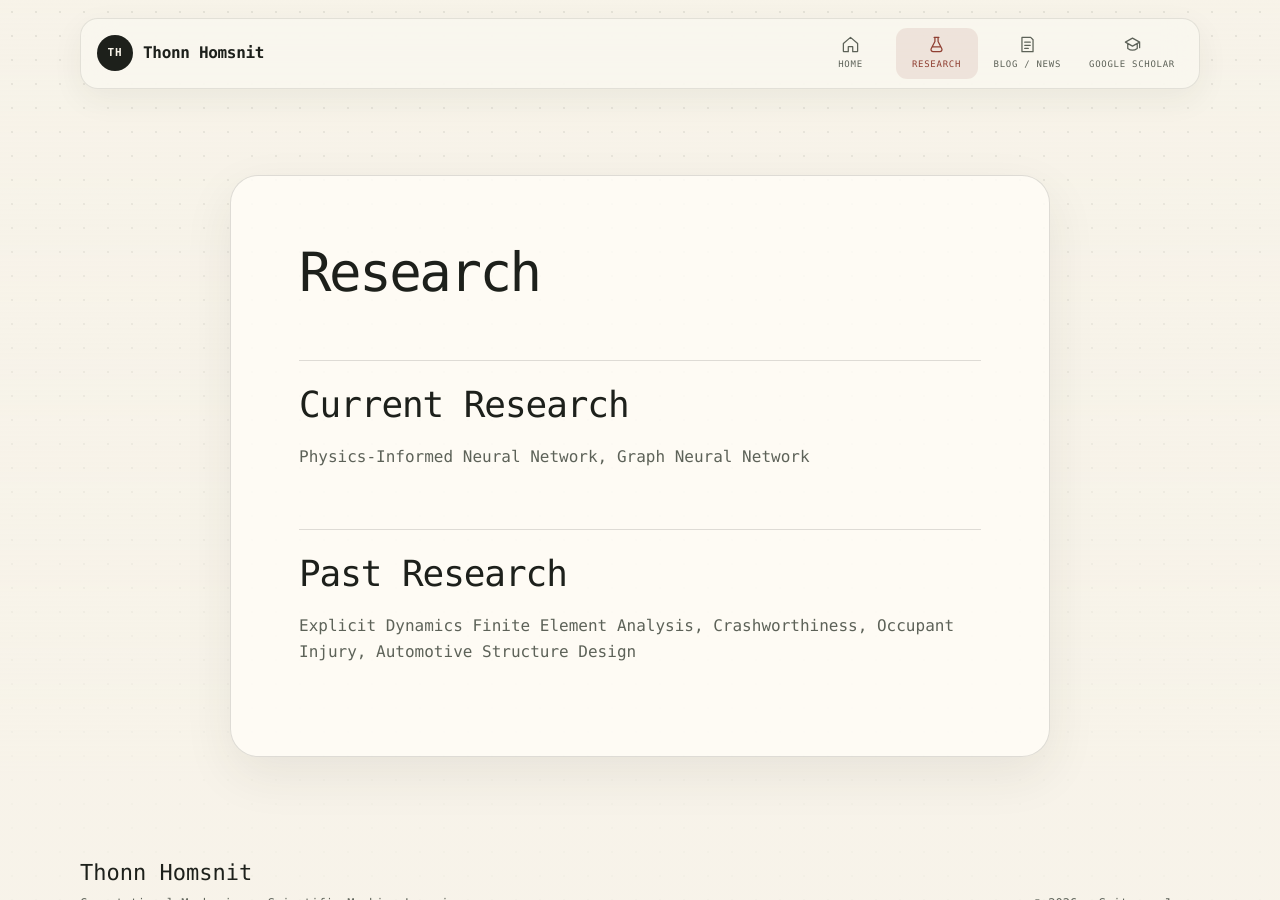
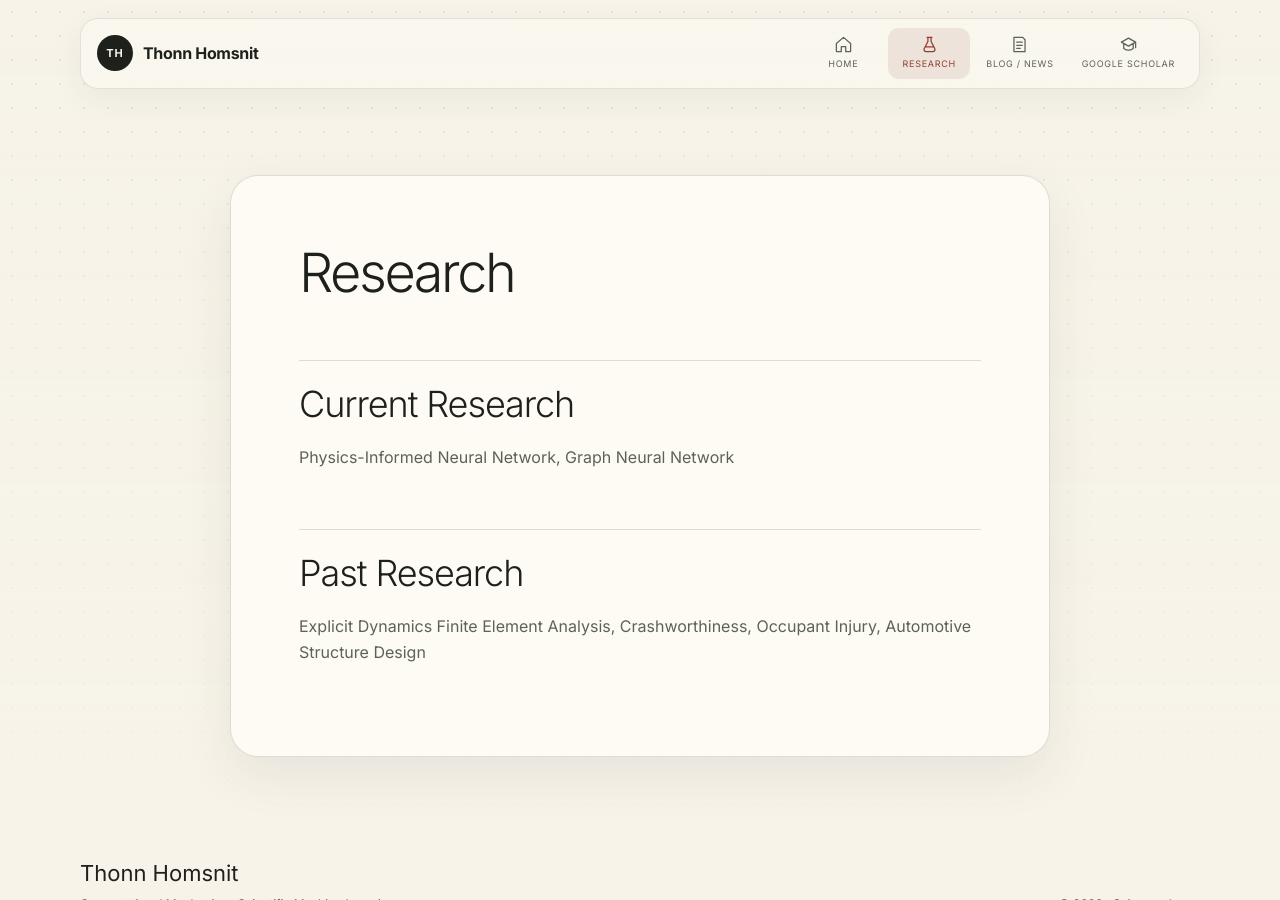
Before and after one commit to thonnh/thonnh.github.io, a Jekyll site: the page built from research.md, in a window 1280 px wide and 900 px high. Built offline with Jekyll 4.4.1, drawn with Linux system fonts in a browser that asks for light colours.

Commit message:
Switch site typography to Inter

```diff
--- a/_layouts/default.html
+++ b/_layouts/default.html
@@ -7,7 +7,10 @@
   <meta name="keywords" content="Thonn Homsnit, ธรณ์ หอมสนิท, PINNs, Mechanical Engineering, Saitama University, MEXT Scholar">
   <meta name="author" content="Thonn Homsnit">
   <title>{{ page.title }} | Thonn Homsnit</title>
-  <link rel="stylesheet" href="/style.css?v=20260914-4">
+  <link rel="preconnect" href="https://fonts.googleapis.com">
+  <link rel="preconnect" href="https://fonts.gstatic.com" crossorigin>
+  <link href="https://fonts.googleapis.com/css2?family=Inter:wght@300;400;500;600;700&amp;display=swap" rel="stylesheet">
+  <link rel="stylesheet" href="/style.css?v=20260914-5">
 
   <script>
     MathJax = {
--- a/index.html
+++ b/index.html
@@ -6,7 +6,10 @@
   <meta name="description" content="Thonn Homsnit — PhD student in Mechanical Science and Engineering at Saitama University, researching computational mechanics and scientific machine learning.">
   <meta name="author" content="Thonn Homsnit">
   <title>Thonn Homsnit | Computational Mechanics &amp; Scientific ML</title>
-  <link rel="stylesheet" href="style.css?v=20260914-4">
+  <link rel="preconnect" href="https://fonts.googleapis.com">
+  <link rel="preconnect" href="https://fonts.gstatic.com" crossorigin>
+  <link href="https://fonts.googleapis.com/css2?family=Inter:wght@300;400;500;600;700&amp;display=swap" rel="stylesheet">
+  <link rel="stylesheet" href="style.css?v=20260914-5">
 </head>
 <body>
   <header class="site-header">
--- a/style.css
+++ b/style.css
@@ -13,9 +13,9 @@
   --border: rgba(29, 32, 27, 0.14);
   --dot: rgba(63, 67, 57, 0.13);
   --shadow: 0 18px 50px rgba(52, 46, 34, 0.08);
-  --mono: "SFMono-Regular", Consolas, "Liberation Mono", monospace;
-  --sans: var(--mono);
-  --serif: var(--mono);
+  --sans: "Inter", "Helvetica Neue", Arial, sans-serif;
+  --serif: var(--sans);
+  --mono: var(--sans);
 }
 
 *,
@@ -36,6 +36,7 @@ body {
   background-size: 24px 24px;
   font-family: var(--sans);
   font-size: 16px;
+  font-weight: 400;
   line-height: 1.65;
   -webkit-font-smoothing: antialiased;
 }
@@ -191,9 +192,9 @@ h1 {
   margin: 0;
   font-family: var(--serif);
   font-size: clamp(62px, 8vw, 104px);
-  font-weight: 400;
-  letter-spacing: -0.07em;
-  line-height: 0.88;
+  font-weight: 300;
+  letter-spacing: -0.055em;
+  line-height: 0.92;
 }
 
 .role {
@@ -207,6 +208,7 @@ h1 {
   margin: 18px 0 0;
   color: var(--ink-soft);
   font-family: var(--serif);
+  font-weight: 300;
   font-size: clamp(20px, 2.2vw, 27px);
   line-height: 1.55;
 }
@@ -382,7 +384,7 @@ h1 {
   margin: 0;
   font-family: var(--serif);
   font-size: 32px;
-  font-weight: 400;
+  font-weight: 300;
   letter-spacing: -0.04em;
 }
 
@@ -429,14 +431,15 @@ h1 {
   margin: 0;
   font-family: var(--serif);
   font-size: clamp(42px, 5.4vw, 68px);
-  font-weight: 400;
-  letter-spacing: -0.06em;
+  font-weight: 300;
+  letter-spacing: -0.045em;
   line-height: 0.98;
 }
 
 .lead {
   margin: 0 0 45px;
   font-family: var(--serif);
+  font-weight: 300;
   font-size: clamp(24px, 3vw, 35px);
   line-height: 1.42;
 }
@@ -635,7 +638,7 @@ footer p {
   margin: 0 0 36px;
   font-family: var(--serif);
   font-size: clamp(38px, 5vw, 54px);
-  font-weight: 400;
+  font-weight: 300;
   letter-spacing: -0.045em;
   line-height: 1.08;
   overflow-wrap: anywhere;
@@ -647,7 +650,7 @@ footer p {
   border-top: 1px solid var(--line);
   font-family: var(--serif);
   font-size: clamp(27px, 3.5vw, 36px);
-  font-weight: 400;
+  font-weight: 300;
   letter-spacing: -0.03em;
   line-height: 1.2;
   overflow-wrap: anywhere;
```
